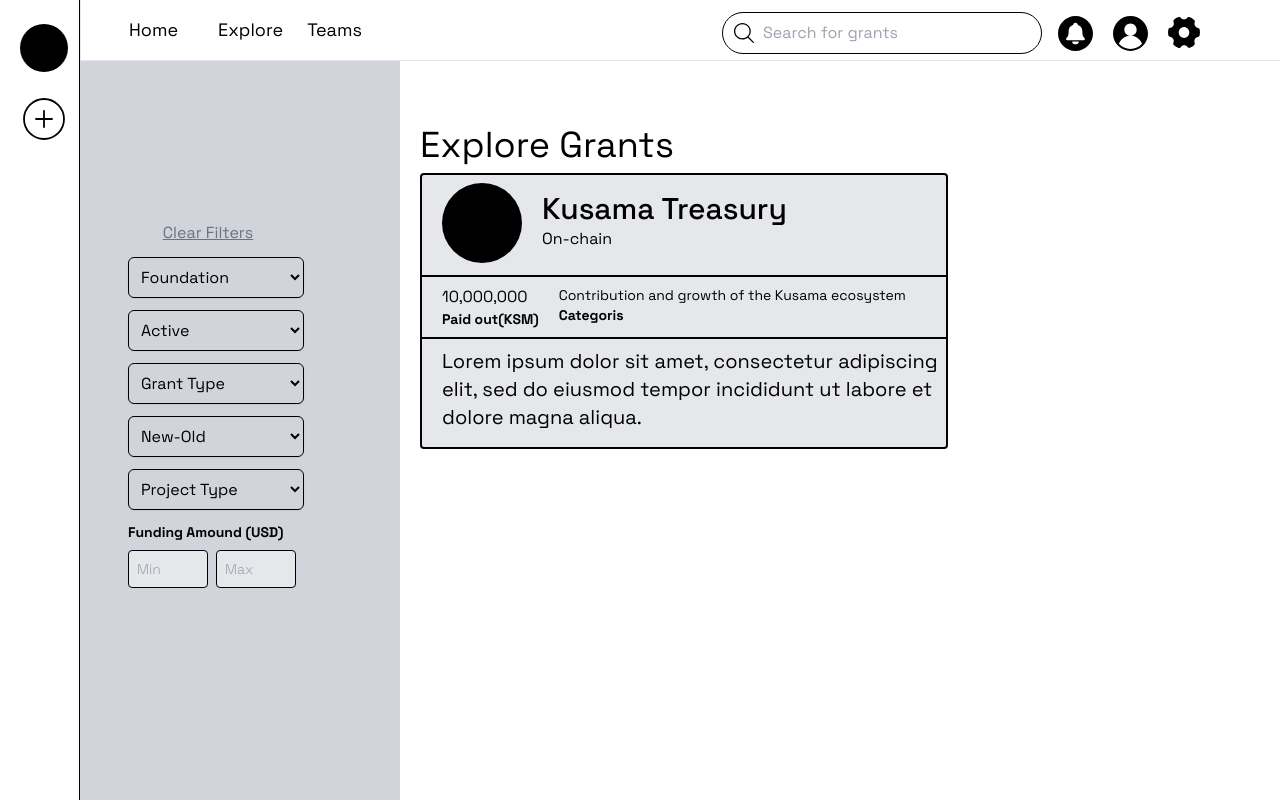
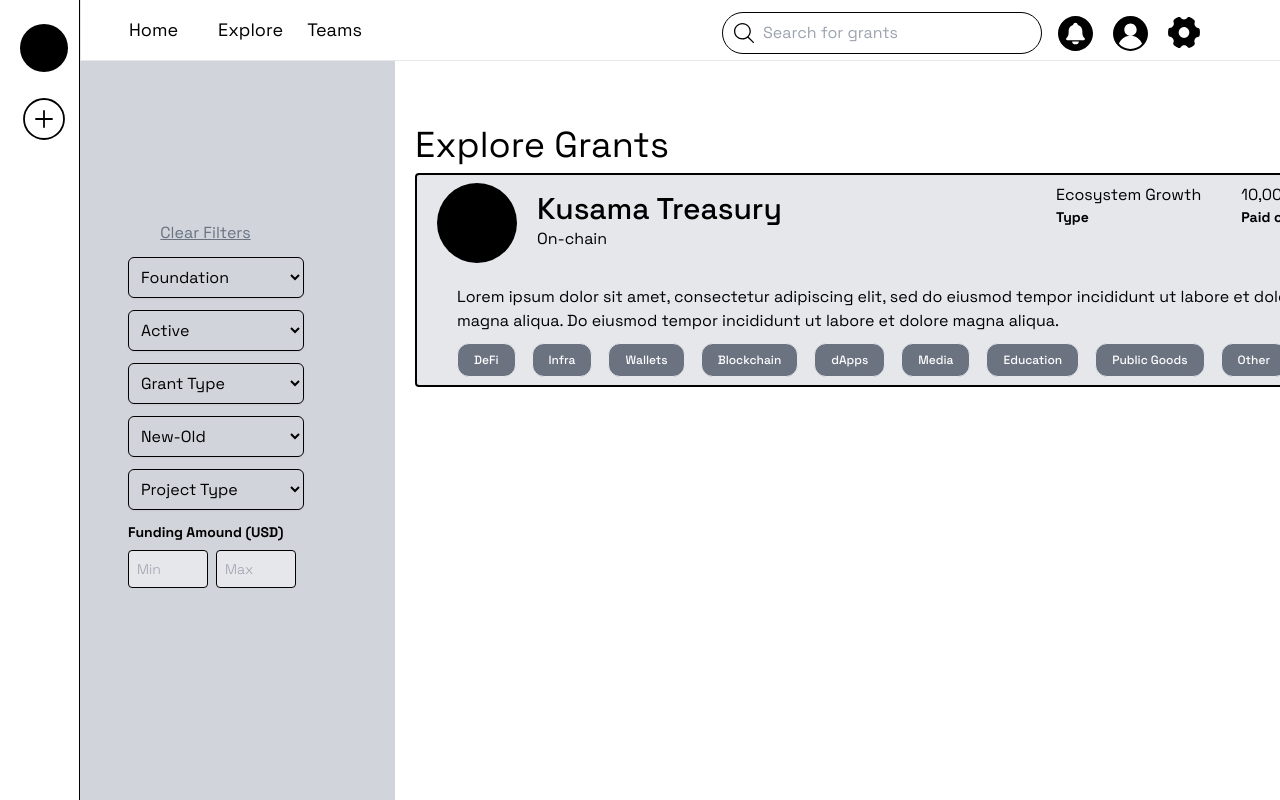
Before and after one commit to OrdumLTD/front-end-client-test, a Next.js app: page /explore in a window 1280 px wide. Built offline with nearby package versions, Linux system fonts and the light colour scheme.

Commit message:
Preview and new Explorers page

```diff
--- a/components/explore/exploreContent/index.tsx
+++ b/components/explore/exploreContent/index.tsx
@@ -16,37 +16,67 @@
           Find your grant
         </button> */}
       </div>
-      <div className="flex flex-col flex-row gap-3">
-
-
-        <div className="mt-2 bg-gray-200 w-[33rem] border-2 py-2 border-black rounded cursor-pointer"
+      <div className="flex flex-col flex-row gap-3 md:max-w-[60rem] 2xl:max-w-[70rem] ">
+        <div
+          className="mt-2 bg-gray-200 border-2 py-2 border-black rounded cursor-pointer"
           onClick={() => {
-          router.push("/submitproposal/tldr")
-        }}>
-          <div className="pl-5 flex">
+            router.push("/submitproposal/tldr");
+          }}
+        >
+          <div className="px-5 flex justify-between">
+            <div className="flex">
               <div className="w-20 h-20 bg-black rounded-full"></div>
               <div className="mt-2 ml-5 flex flex-col">
                 <h3 className="text-3xl font-medium">Kusama Treasury</h3>
                 <span>On-chain</span>
               </div>
             </div>
-          <div className="mt-3 border-t-2 border-b-2 py-2 pl-5 border-black">
-            <div className="flex gap-5">
+            <div className="flex gap-10">
+              <div className="flex flex-col">
+                <div>Ecosystem Growth</div>
+                <span className="text-sm font-bold">Type</span>
+              </div>
               <div className="flex flex-col">
                 <span>10,000,000</span>
                 <span className="text-sm font-bold">Paid out(KSM)</span>
               </div>
-              <div className="flex flex-col">
-                <span className="text-sm">
-                  Contribution and growth of the Kusama ecosystem
-                </span>
-                <span className="text-sm font-bold">Categoris</span>
             </div>
           </div>
+          <div className="mt-3 border-t-2 border-b-2 py-2 pl-5 ">
+            <div className="px-5">
+              Lorem ipsum dolor sit amet, consectetur adipiscing elit, sed do
+              eiusmod tempor incididunt ut labore et dolore magna aliqua. Do
+              eiusmod tempor incididunt ut labore et dolore magna aliqua.
             </div>
-          <div className="py-2 pl-5 text-xl">
-            Lorem ipsum dolor sit amet, consectetur adipiscing elit, sed do
-            eiusmod tempor incididunt ut labore et dolore magna aliqua.
+          </div>
+          <div className="px-10 flex gap-4">
+            <div className="border rounded-xl bg-gray-500 px-4 py-2 text-xs text-white font-medium">
+              DeFi
+            </div>
+            <div className="border rounded-xl bg-gray-500 px-4 py-2 text-xs text-white font-medium">
+              Infra
+            </div>
+            <div className="border rounded-xl bg-gray-500 px-4 py-2 text-xs text-white font-medium">
+              Wallets
+            </div>
+            <div className="border rounded-xl bg-gray-500 px-4 py-2 text-xs text-white font-medium">
+              Blockchain
+            </div>
+            <div className="border rounded-xl bg-gray-500 px-4 py-2 text-xs text-white font-medium">
+              dApps
+            </div>
+            <div className="border rounded-xl bg-gray-500 px-4 py-2 text-xs text-white font-medium">
+              Media
+            </div>
+            <div className="border rounded-xl bg-gray-500 px-4 py-2 text-xs text-white font-medium">
+              Education
+            </div>
+            <div className="border rounded-xl bg-gray-500 px-4 py-2 text-xs text-white font-medium">
+              Public Goods
+            </div>
+            <div className="border rounded-xl bg-gray-500 px-4 py-2 text-xs text-white font-medium">
+              Other
+            </div>
           </div>
         </div>
 
--- a/components/preview/index.tsx
+++ b/components/preview/index.tsx
@@ -20,23 +20,54 @@
   return (
     <div className="flex flex-col">
       <div className="">
-        <div>
+        <div className="text-4xl font-semibold">
           {props.teamName} | {props.propolsalName}
         </div>
-        <div>
-          Icon {props.teamName} {props.govType}
+        <div className="mt-4">
+          <span>{props.teamName}</span>{" "}
+          <span className="font-bold">Discussion</span>
         </div>
-        <div>Button? Submit button</div>
-        <div>
-          {Date.parse(props.date)}, {props.fundingAmount} {props.govType} {props.deadline}{" "}
-          {props.startDate}
+        <div className="mt-8 flex gap-4">
+          <div className="border rounded-xl px-6 py-2 text-xl bg-gray-300">
+            Polkassembly
+          </div>
+          <div className="border rounded-xl px-6 py-2 text-xl bg-gray-300">
+            Subsquare
+          </div>
         </div>
-
-        <div> Box of texts</div>
-        <div>{props.propolsalDescription}</div>
-        <div>{props.problem}</div>
-        <div>{props.solution}</div>
-        <div>{props.ifYouHaveSeenSimilar}</div>
+        <div className="mt-8 flex gap-4">
+          <div className="flex flex-col">
+            <span className="font-bold">Date</span> <div>{props.date}</div>
+          </div>
+          <div className="flex flex-col">
+            <span className="font-bold">Funding</span>{" "}
+            <div>{props.fundingAmount}</div>
+          </div>{" "}
+          <div className="flex flex-col">
+            <span className="font-bold">Type</span> <span>Governance</span>
+          </div>{" "}
+          <div className="flex flex-col">
+            <span className="font-bold">Deadline</span> {props.deadline}
+          </div>{" "}
+          <div className="flex flex-col">
+            <span className="font-bold">Start</span> {props.startDate}
+          </div>
+        </div>
+        <div className="mt-8 text-xl">
+          <div>{props.propolsalDescription}</div>
+          <div className="mt-4">
+            <h3 className="font-bold text-2xl">Problem</h3>{" "}
+            <div>{props.problem}</div>
+          </div>
+          <div className="mt-4">
+            <h3 className="font-bold text-2xl">Solution</h3>{" "}
+            <div>{props.solution}</div>{" "}
+          </div>
+          <div className="mt-4">
+            <h3 className="font-bold text-2xl">If you have seen similar proposals before: why is yours different?</h3>{" "}
+            <div>{props.ifYouHaveSeenSimilar}</div>{" "}
+          </div>
+        </div>
       </div>
     </div>
   );
--- a/components/profileAbout/sideNav/sidenav.tsx
+++ b/components/profileAbout/sideNav/sidenav.tsx
@@ -38,18 +38,6 @@
       </div>
       <div className="mt-4">
         <div className="flex flex-col gap-2">
-          <span className="text-sm font-bold">Certificates</span>
-          <span className="text-xs">Nothig here yet.</span>
-        </div>
-      </div>
-      <div className="mt-4">
-        <div className="flex flex-col gap-2">
-          <span className="text-sm font-bold">No of delivries</span>
-          <span className="text-xs">Nothig here yet.</span>
-        </div>
-      </div>
-      <div className="mt-4">
-        <div className="flex flex-col gap-2">
           <span className="text-sm font-bold">No of application</span>
           <span className="text-xs">Nothig here yet.</span>
         </div>
--- a/components/profileAbout/summary/bio.tsx
+++ b/components/profileAbout/summary/bio.tsx
@@ -40,7 +40,7 @@
         </button>
       </div>
 
-      <p className="mt-2 md:mt-4 max-w-[18rem] md:max-w-[40rem] text-xs md:text-base">
+      <p className="mt-2 md:mt-4 text-xs md:text-base">
         Sed ut perspiciatis unde omnis iste natus error sit voluptatem
         accusantium doloremque laudantium, totam rem aperiam, eaque ipsa quae ab
         illo inventore veritatis et quasi architecto beatae vitae dicta sunt
--- a/components/profileAbout/summary/index.tsx
+++ b/components/profileAbout/summary/index.tsx
@@ -16,7 +16,7 @@
       <div className="pl-0.5 md:pl-16 flex flex-1 flex-col overflow-y-auto paragraph">
         <div className="md:flex justify-between mb-4 md:mb-16">
         <Bio />
-        <GoverenceActivity />
+        {/* <GoverenceActivity /> */}
         </div>
         <ActiveGrants />
         <div className="my-1 md:my-4" />
--- a/components/submitProposal/preview/index.tsx
+++ b/components/submitProposal/preview/index.tsx
@@ -54,8 +54,7 @@
 
   return (
     <div className="xl:ml-48 2xl:ml-60 p-10">
-      <div className="max-w-[33rem] flex flex-col">
-        Preview
+      <div className="max-w-[48rem] flex flex-col">
         {/* Context */}
         <div className="mt-10 ">
           <OrdumPreview
```
Also changed, not shown: assets/svg-icons/ksm-bird.png (added). Lines whose indentation alone changed are shown as unchanged.
